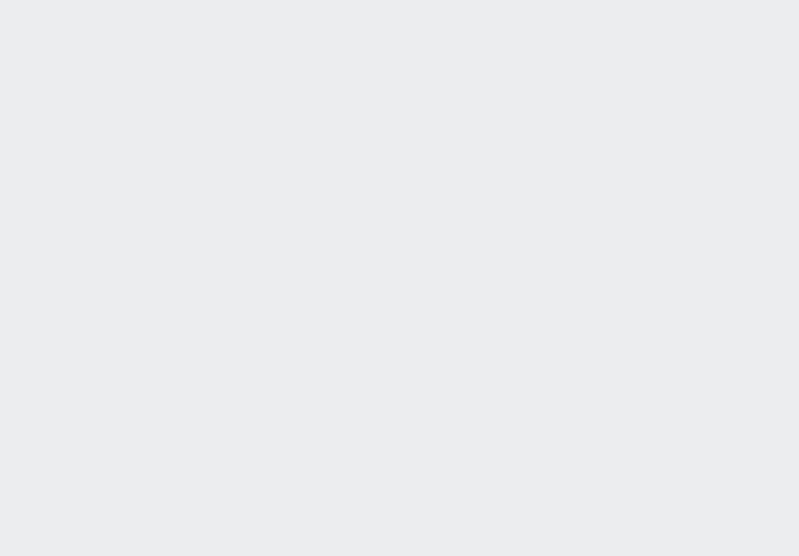
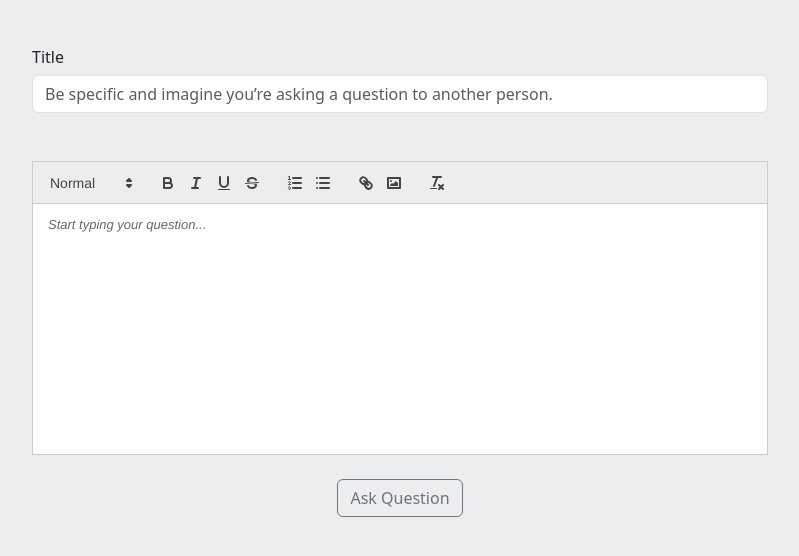
Before and after one commit to victaapp/Ques, a React (Create React App) app in the folder q_ans/: page /Post_Question in a window 1280 px wide. Before the commit this address had no page. Shown: the top 556 px of the page, without its empty margins (240-1039 px from the left). Built offline with nearby package versions, Linux system fonts and the light colour scheme.

Commit message:
Text editor added

```diff
--- a/q_ans/package.json
+++ b/q_ans/package.json
@@ -14,8 +14,11 @@
     "moment": "^2.29.4",
     "react": "^18.2.0",
     "react-axios": "^2.0.6",
+    "react-bootstrap": "^2.7.4",
+    "react-codemirror": "^1.0.0",
     "react-dom": "^18.2.0",
     "react-paginate": "^8.2.0",
+    "react-quill": "^2.0.0",
     "react-router-dom": "^6.11.2",
     "react-scripts": "5.0.1",
     "react-text-truncate": "^0.19.0",
--- a/q_ans/src/App.js
+++ b/q_ans/src/App.js
@@ -8,6 +8,7 @@ import { Route, Router, Routes } from 'react-router-dom';
 import All_Questions from './Components/All_Questions';
 import Signin from './Components/Signin';
 import Signup from './Components/Signup';
+import Post_Question from './Components/Post_Question';
 
 function App() {
   return (
@@ -18,6 +19,7 @@ function App() {
        <Route path='/All_Questions' element={<All_Questions />}/>
        <Route path='/Signin' element={<Signin />}/>
        <Route path='/Signup' element={<Signup />}/>
+       <Route path='/Post_Question' element={<Post_Question/>} />
       </Routes>
     </div>
   );
--- a/q_ans/src/Components/All_Questions/index.css
+++ b/q_ans/src/Components/All_Questions/index.css
@@ -31,9 +31,15 @@
 .pagination a {
   text-decoration: none;
   color: black;
-
+}
+.postquestion{
+  padding: 0px 20px !important;
 }
 
 .pagination a:hover {
   text-decoration: underline;
 }
+
+#signin:hover{
+ color: #fff !important;
+}
--- a/q_ans/src/Components/All_Questions/index.js
+++ b/q_ans/src/Components/All_Questions/index.js
@@ -12,10 +12,7 @@ const AllQuestions = () => {
   const [allQuestions, setAllQuestions] = useState([]);
   const [currentPage, setCurrentPage] = useState(0);
   const [currentItems, setCurrentItems] = useState([]);
-  const [isTruncated, setIsTruncated] = useState(true);
-
   const itemsPerPage = 10;
-
   const handlePageChange = ({ selected }) => {
     setCurrentPage(selected);
   };
@@ -23,7 +20,6 @@ const AllQuestions = () => {
     axios
       .get(`${Base_url}/api/all-questions/`)
       .then((res) => {
-        // debugger;
         setAllQuestions(res.data);
       })
       .catch((err) => {
@@ -36,21 +32,41 @@ const AllQuestions = () => {
     const loadedItems = allQuestions.slice(startIndex, endIndex);
     setCurrentItems(loadedItems);
   }, [allQuestions, currentPage]);
-  const PostQuestion = () => {};
+  const handlePost = (event) => {
+    const target =
+      event.target.parentElement.parentElement.parentElement.parentElement
+        .parentElement.parentElement.parentElement.firstChild.children[0]
+        .lastElementChild.lastElementChild.innerText;
+
+    // event.target.parentElement.parentElement.parentElement.parentElement
+    // .parentElement.parentElement.parentElement.previousElementSibling
+    // .firstElementChild.children[2].lastChild.innerText
+
+    if (target == "Signin") {
+      window.location.href = "/signin";
+      localStorage.setItem("ThroughPost",true)
+    }
+    else{
+      window.location.href = "/Post_Question";
+
+    }
+  };
   return (
     <>
       <Navbar />
       <div className="container">
-        <div></div>
         <div className="row">
           <div className="col-1"></div>
-          <div className="col-11">
-            {volunteer === "true" ? (
+          <div className="col-10">
+            {volunteer === "true"? (
               <div className="container">
                 <div className="row">
                   <div className="col-12 d-flex justify-content-between mt-4">
                     <h1 className="text-start text-info">All Questions</h1>
-                    <button className="btn btn-success" onClick={PostQuestion}>
+                    <button
+                      className="btn btn-outline-success postquestion btn-lg"
+                      onClick={(event) => handlePost(event)}
+                    >
                       Post Question
                     </button>
                   </div>
@@ -59,24 +75,21 @@ const AllQuestions = () => {
                       {currentItems.map((ques) => (
                         <>
                           <br />
-                          <li className="text-light">
+                          <li className="text-dark">
                             <div>
-                              <p className="text-info">{ques.title}</p>
+                              <p className="text-info h5">{ques.title}</p>
 
                               <TextTruncateToggle
                                 text={ques.description}
-                                truncateLength={300}
+                                truncateLength={280}
                               />
-
-                              <div className="text-dark">
-                                Ask By
-                                <i className="text-danger">
-                                  {" "}
-                                  {ques.ask_byy.username}{" "}
+                              <div className="text-dark mt-3 text-end">
+                                <span className="me-2"> Ask By</span>
+                                <i className="text-danger mx-1">
+                                  {ques.ask_byy.username}
                                 </i>
-                                on{" "}
-                                <span className="text-dark">
-                                  {" "}
+                                <span className="mx-1">on</span>
+                                <span className="text-dark h6">
                                   {moment(ques.ask_byy.date_joined).format(
                                     "YYYY-MM-DD"
                                   )}
@@ -110,6 +123,7 @@ const AllQuestions = () => {
               ""
             )}
           </div>
+          <div className="col-1"></div>
         </div>
       </div>
     </>
--- a/q_ans/src/Components/Home_page/index.js
+++ b/q_ans/src/Components/Home_page/index.js
@@ -6,6 +6,7 @@ import AllQuestions from "../All_Questions";
 const Home_page = () => {
   const [volunteer, setVolunteer] = useState(false);
   // const [currentPage, setCurrentPage] = useState(0);
+  // localStorage.setItem("Login_token", "false");
   localStorage.setItem("volunteer", false);
   const getQuestions = () => {
     setVolunteer(true);
--- /dev/null
+++ b/q_ans/src/Components/Post_Question/index.css
@@ -0,0 +1,13 @@
+.ql-editor {
+
+  height: 250px;
+  background: #fff;
+}
+
+.ql-toolbar{
+  text-align: initial !important;
+}
+
+#showerr{
+  display: none;
+}
--- /dev/null
+++ b/q_ans/src/Components/Post_Question/index.js
@@ -0,0 +1,91 @@
+import React, { useState } from "react";
+import ReactQuill from "react-quill";
+import "react-quill/dist/quill.snow.css";
+import "./index.css";
+import axios from "axios";
+import { Base_url } from "../../Config";
+import { Alert } from "react-bootstrap";
+const TextEditor = () => {
+  const [des, setDes] = useState("");
+  const [title, setTitle] = useState("");
+  const Login_token = localStorage.getItem("Login_token");
+  const HandleChange = (e) => {
+    setDes(e);
+  };
+  const removeTags = (html) => {
+    const tempDivElement = document.createElement("ReactQuill");
+    tempDivElement.innerHTML = html;
+    return tempDivElement.textContent || tempDivElement.innerText || "";
+  };
+  const handleAskQuestion = () => {
+
+    const plainTextContent = removeTags(des);
+    console.log(plainTextContent);
+    const data = {
+      title: title,
+      description: plainTextContent,
+    };
+    axios
+      .post(`${Base_url}/api/all-questions/`, data, {
+        headers: {
+          "Content-Type": "application/json",
+          Authorization: `Bearer ${Login_token}`,
+        },
+      })
+      .then((res) => {
+        window.location.href = "/All_Questions";
+        console.log(res.data);
+      })
+      .catch((err) => {
+        console.error(err);
+      });
+  };
+
+  return (
+    <div className="container">
+      <div className="row justify-content-center">
+        <div className="col-8">
+          <form>
+            <div className="mt-5 form-group">
+              <p className="text-start h6">Title</p>
+              <input
+                type="text"
+                className="form-control"
+                value={title}
+                onChange={(e) => setTitle(e.target.value)}
+                placeholder="Be specific and imagine you’re asking a question to another person."
+              />
+            </div>
+          </form>
+        </div>
+        <div className="col-8 mt-5">
+          <ReactQuill
+            value={des}
+            onChange={HandleChange}
+            placeholder="Start typing your question..."
+            modules={{
+              toolbar: [
+                [{ header: [1, 2, 3, false] }],
+                ["bold", "italic", "underline", "strike"],
+                [{ list: "ordered" }, { list: "bullet" }],
+                ["link", "image"],
+                ["clean"],
+              ],
+            }}
+          />
+          <Alert key="danger" variant="danger" id="showerr">
+            This is a alert—check it out!
+          </Alert>
+          <button
+            className="btn btn-outline-secondary mt-4"
+            onClick={handleAskQuestion}
+          >
+            Ask Question
+          </button>
+        </div>
+      </div>
+    </div>
+  );
+};
+
+export default TextEditor;
--- a/q_ans/src/Components/Signin/index.css
+++ b/q_ans/src/Components/Signin/index.css
@@ -34,7 +34,7 @@
   padding: 5px 50px 5px 30px; */
 }
 
-.form-control:focus {
+.signin-form-control:focus {
   border: solid red;
   box-shadow: 15px 15px 25px black;
 }
@@ -86,7 +86,7 @@
   }
 }
 
-label {
+.signinlabel {
   /* box-shadow: 9px 9px 25px black; */
   /* background: green; */
   color: #944545;
--- a/q_ans/src/Components/Signup/index.css
+++ b/q_ans/src/Components/Signup/index.css
@@ -10,7 +10,7 @@
 }
 
 
-.label {
+.signuplabel {
   /* box-shadow: 9px 9px 25px black; */
   /* background: green; */
   color: #944545;
```
Also changed, not shown: q_ans/src/Components/Navbar/index.js (+13 -27 lines), q_ans/src/Components/Signin/index.js (+22 -12 lines), q_ans/src/Components/Signup/index.js (+6 -7 lines), 1 other file (tests, documents, lock files or other folders).
